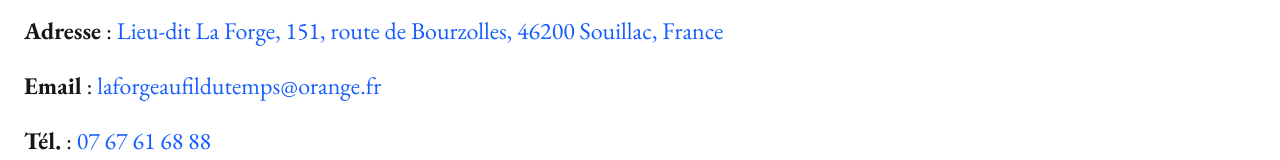
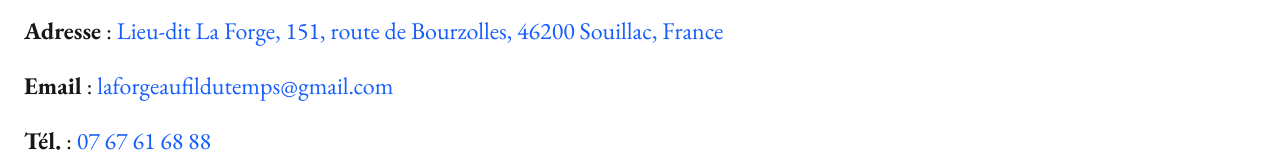
Before and after one commit to uburoiubu/forge-au-fil-du-temps, a Next.js app: page /contact in a window 1280 px wide. Shown: the part 214-374 px from the top of the page. Built offline with nearby package versions, Linux system fonts and the light colour scheme.

Commit message:
change contact

```diff
--- a/app/contact/page.tsx
+++ b/app/contact/page.tsx
@@ -33,10 +33,10 @@ export default function ContactPage() {
         <p>
           <b>Email</b> :{" "}
           <a
-            href="mailto:virginie.destrel@wanadoo.fr"
+            href="mailto:laforgeaufildutemps@gmail.com"
             className="text-blue-600 hover:underline dark:text-blue-400"
           >
-            laforgeaufildutemps@orange.fr
+            laforgeaufildutemps@gmail.com
           </a>
         </p>
 
@@ -44,7 +44,7 @@ export default function ContactPage() {
         <p>
           <b>Tél.</b> :{" "}
           <a
-            href="tel:+33680858085"
+            href="tel:+33767616888"
             className="text-blue-600 hover:underline dark:text-blue-400"
           >
             07 67 61 68 88
```
